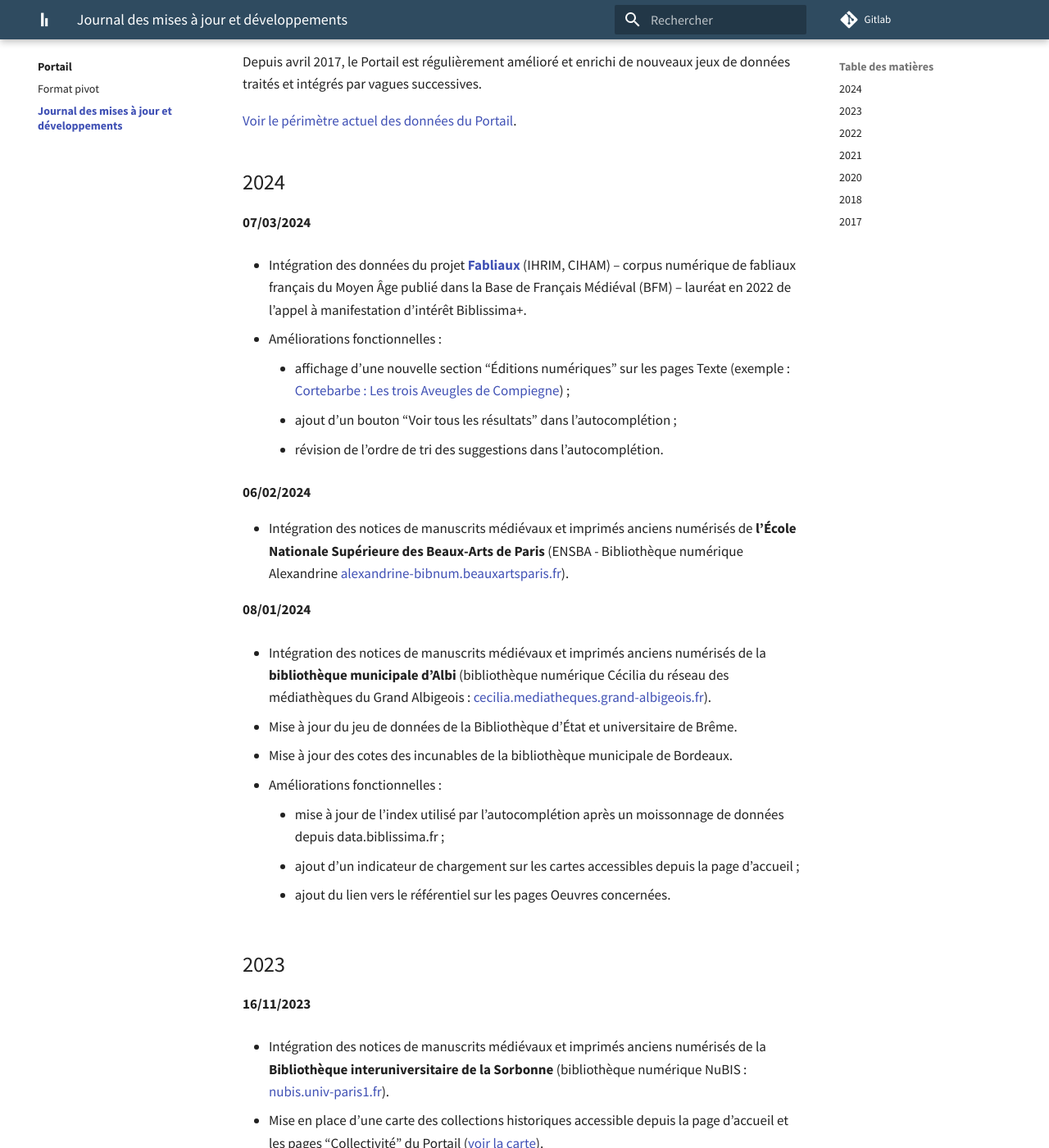
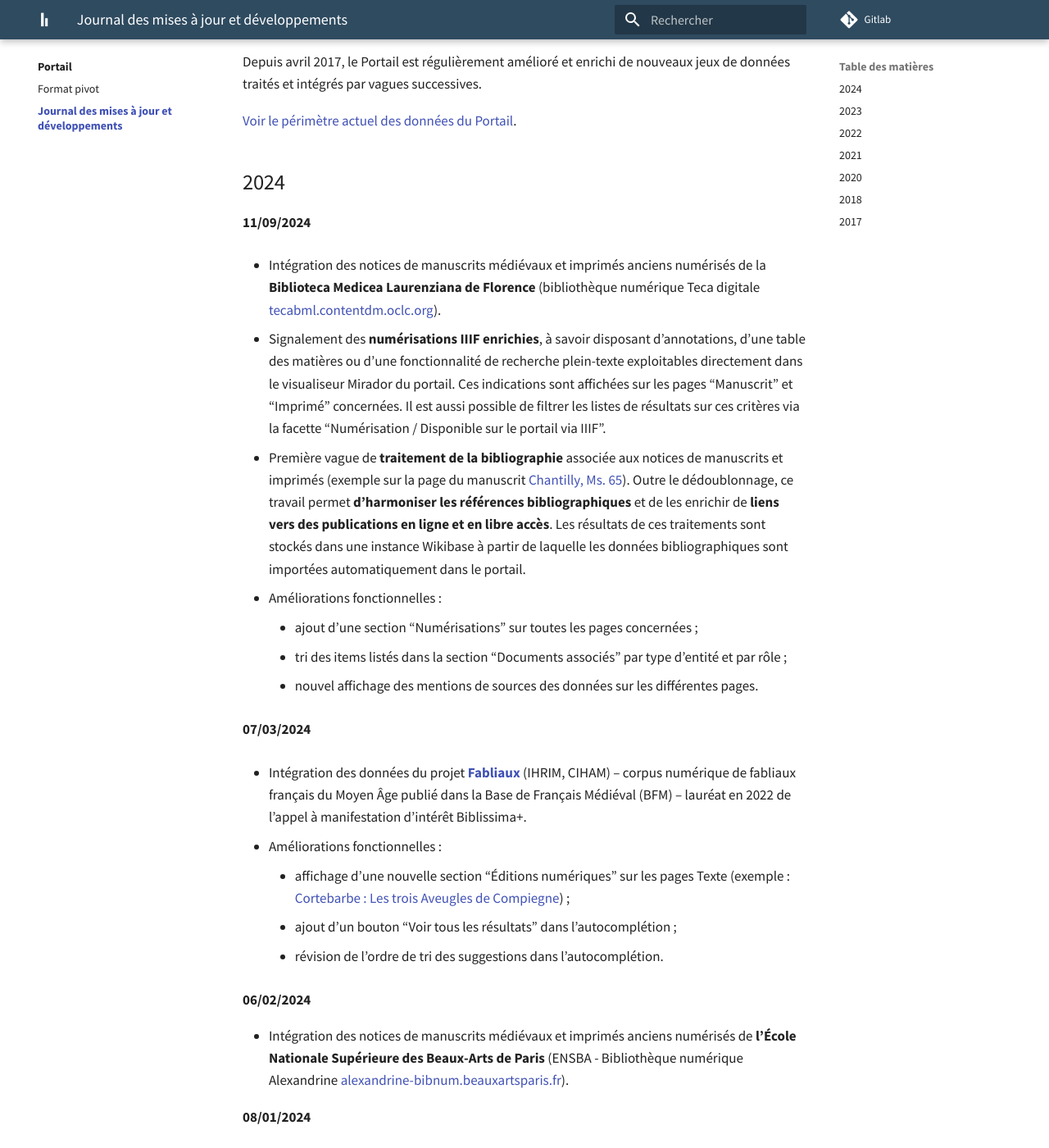
Before and after one commit to biblissima/doc.biblissima, an MkDocs documentation site: the page built from docs/portail/changelog.md, in a window 1280 px wide and 1400 px high, scrolled down 286 px. Shown: the whole window at 82% size. Built offline with MkDocs 1.6.1 and Material for MkDocs 9.7.7, drawn with Linux system fonts in a browser that asks for light colours; some of the changed text lies outside the part shown.

Commit message:
Update changelog 11-09-2024

```diff
--- a/docs/portail/changelog.md
+++ b/docs/portail/changelog.md
@@ -7,6 +7,19 @@ Depuis avril 2017, le Portail est régulièrement amélioré et enrichi de nouve
 [Voir le périmètre actuel des données du Portail](https://portail.biblissima.fr/fr/data-sources).
 
 ## 2024
+
+**11/09/2024**
+
+- Intégration des notices de manuscrits médiévaux et imprimés anciens numérisés de la **Biblioteca Medicea Laurenziana de Florence** (bibliothèque numérique Teca digitale [tecabml.contentdm.oclc.org](https://tecabml.contentdm.oclc.org)).
+
+- Signalement des **numérisations IIIF enrichies**, à savoir disposant d'annotations, d'une table des matières ou d'une fonctionnalité de recherche plein-texte exploitables directement dans le visualiseur Mirador du portail. Ces indications sont affichées sur les pages "Manuscrit" et "Imprimé" concernées. Il est aussi possible de filtrer les listes de résultats sur ces critères via la facette "Numérisation / Disponible sur le portail via IIIF".
+
+- Première vague de **traitement de la bibliographie** associée aux notices de manuscrits et imprimés (exemple sur la page du manuscrit [Chantilly, Ms. 65](https://portail.biblissima.fr/fr/ark:/43093/mdata2ed44cf11cd47fa1dcf490d50af276190b628900#bibliography)). Outre le dédoublonnage, ce travail permet **d'harmoniser les références bibliographiques** et de les enrichir de **liens vers des publications en ligne et en libre accès**. Les résultats de ces traitements sont stockés dans une instance Wikibase à partir de laquelle les données bibliographiques sont importées automatiquement dans le portail.
+
+- Améliorations fonctionnelles :
+    - ajout d'une section "Numérisations" sur toutes les pages concernées ;
+    - tri des items listés dans la section "Documents associés" par type d'entité et par rôle ;
+    - nouvel affichage des mentions de sources des données sur les différentes pages.
 
 **07/03/2024**
 
@@ -32,7 +45,7 @@ Depuis avril 2017, le Portail est régulièrement amélioré et enrichi de nouve
 - Améliorations fonctionnelles :
     - mise à jour de l'index utilisé par l'autocomplétion après un moissonnage de données depuis data.biblissima.fr ;
     - ajout d'un indicateur de chargement sur les cartes accessibles depuis la page d'accueil ;
-    - ajout du lien vers le référentiel sur les pages Oeuvres concernées.
+    - ajout du lien vers le référentiel sur les pages "Oeuvre" concernées.
 
 ## 2023
 
```
